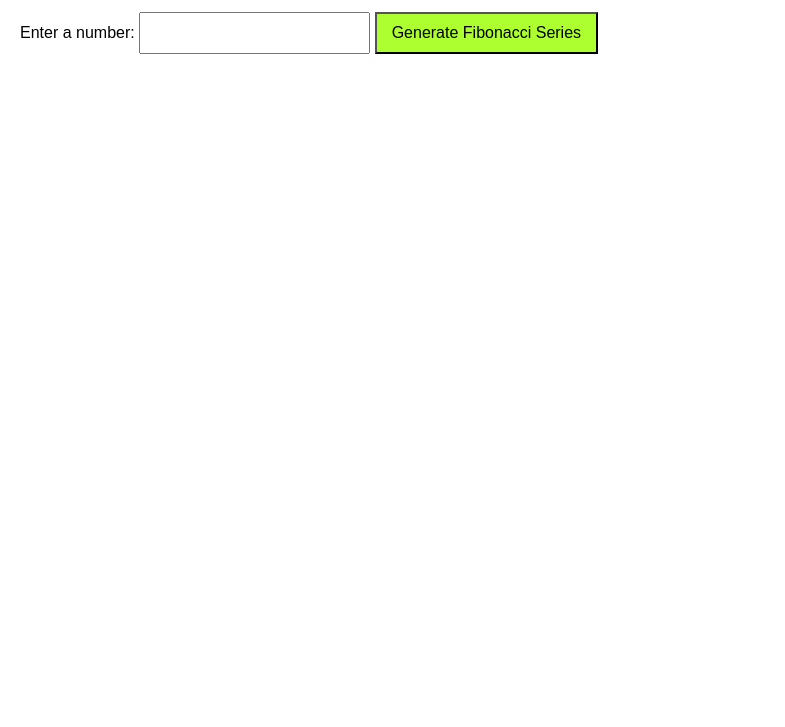
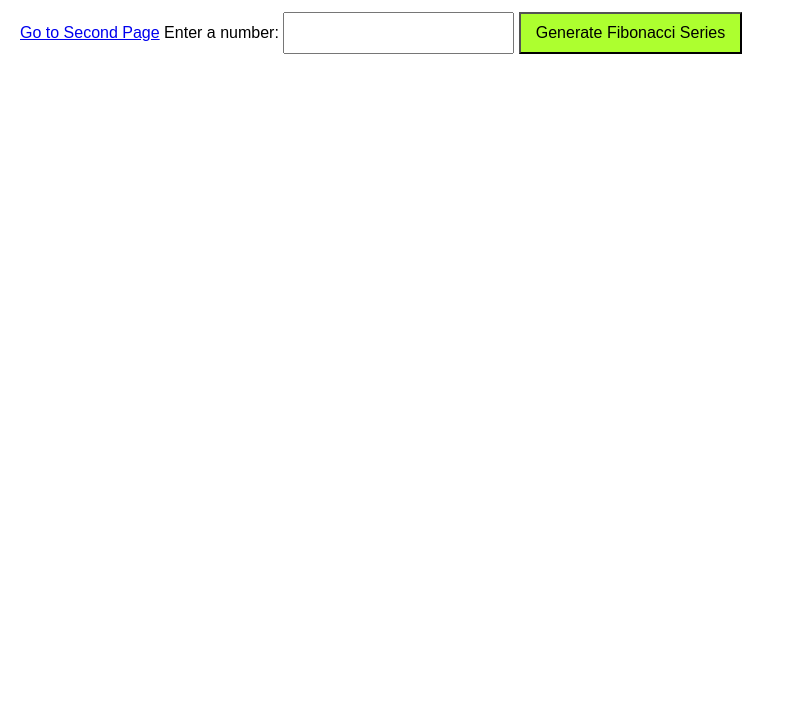
Before and after one commit to munezerotech/munezero-siblings, a plain HTML site: page index.html in a window 1280 px wide. Shown: the part 73-800 px from the top of the page, without its empty margins (0-785 px from the left). Drawn offline with Linux system fonts and the light colour scheme.

Commit message:
Update index.html

```diff
--- a/index.html
+++ b/index.html
@@ -28,6 +28,8 @@
 </head>
 <body>
     <h1>FIBONACCI series</h1>
+    <a href="page2.html">Go to Second Page</a>
+
     <label for="numberInput">Enter a number:</label>
     <input type="number" id="numberInput" min="0" />
     <button onclick="generateFibonacci()">Generate Fibonacci Series</button>
```
